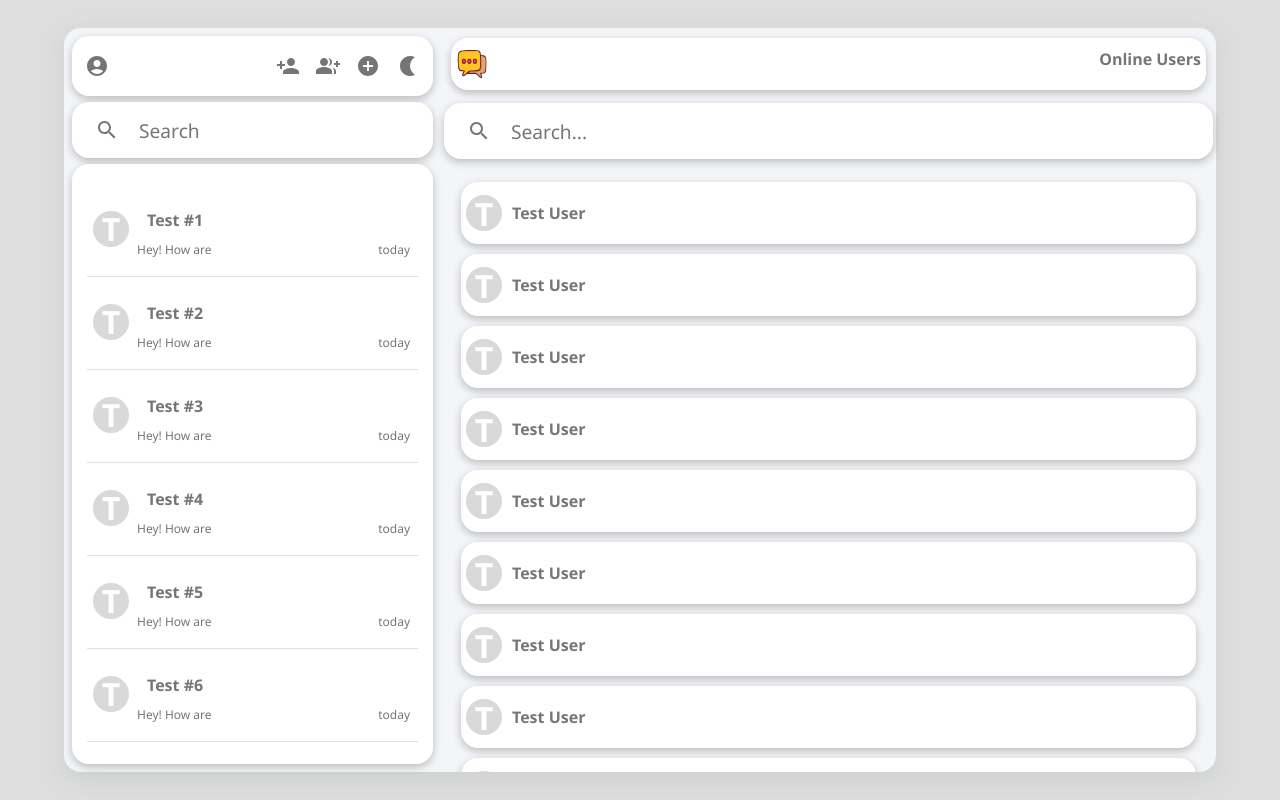
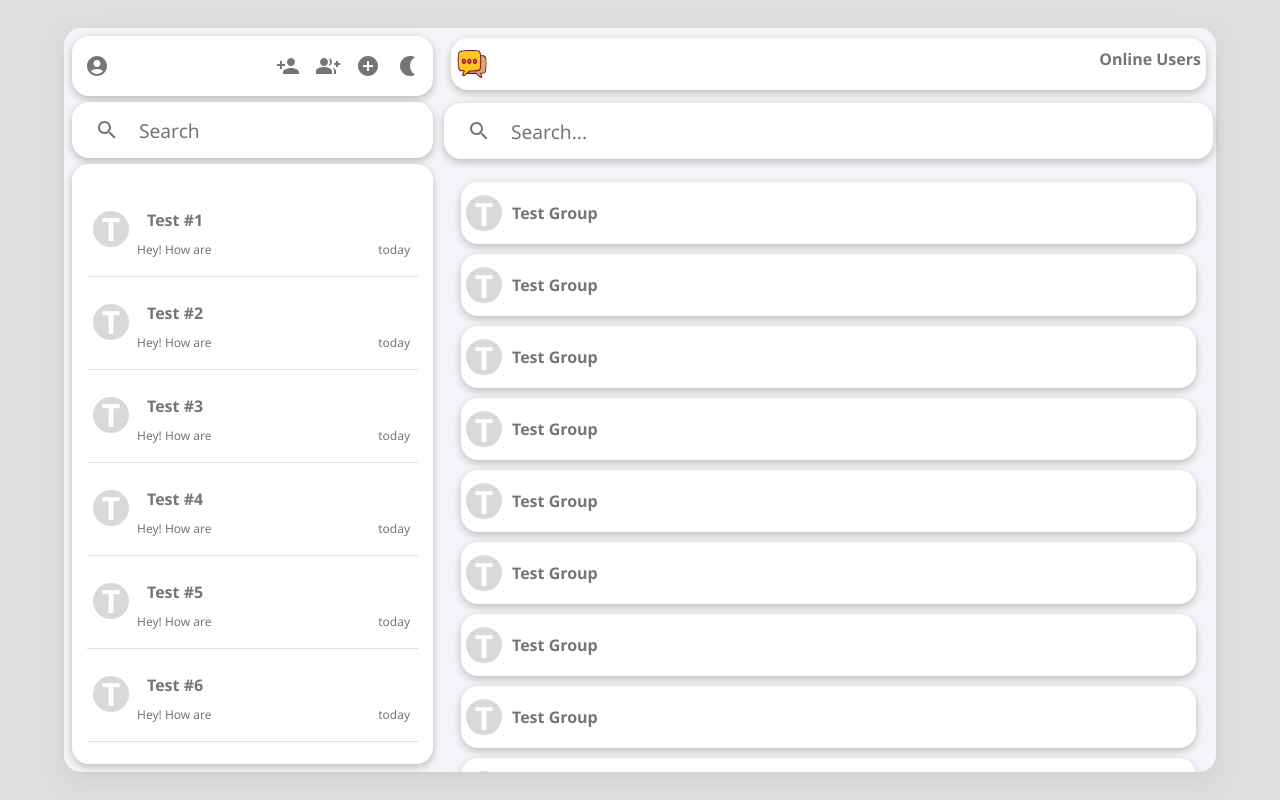
Before and after one commit to oluoko/Chat-astrophic-v2, a React (Vite) app in the folder frontend/: page /app/groups in a window 1280 px wide. Built offline with nearby package versions, Linux system fonts and the light colour scheme; the HTML template or start-up script is replaced by a standard one.

Commit message:
Chat-astrophic version 2.0.0

```diff
--- a/frontend/src/App.jsx
+++ b/frontend/src/App.jsx
@@ -1,12 +1,27 @@
+import { Route, Routes } from "react-router-dom";
 import "./App.css";
 import Login from "./components/Login";
 import MainContainer from "./components/MainContainer";
+import Welcome from "./components/Welcome";
+import ChatArea from "./components/ChatArea";
+import Users from "./components/Users";
+import Groups from "./components/Groups";
+import CreateGroup from "./components/CreateGroup";
 
 function App() {
   return (
     <>
       <div className="App">
-        <MainContainer />
+        <Routes>
+          <Route path="/" element={<Login />} />
+          <Route path="app" element={<MainContainer />}>
+            <Route path="welcome" element={<Welcome />}></Route>
+            <Route path="chat" element={<ChatArea />}></Route>
+            <Route path="users" element={<Users />}></Route>
+            <Route path="groups" element={<Groups />}></Route>
+            <Route path="create-groups" element={<CreateGroup />}></Route>
+          </Route>
+        </Routes>
         {/* <Login /> */}
       </div>
     </>
--- a/frontend/src/components/ChatArea.jsx
+++ b/frontend/src/components/ChatArea.jsx
@@ -1,12 +1,35 @@
 import "./myStyles.css";
-import React from "react";
+import React, { useState } from "react";
 import DeleteIcon from "@mui/icons-material/Delete";
 import SendIcon from "@mui/icons-material/Send";
 import { IconButton } from "@mui/material";
 import MessageOthers from "./MessageOthers";
 import MessageSelf from "./MessageSelf";
 
-const ChatArea = ({ props }) => {
+const ChatArea = () => {
+  const [chatData, setChatData] = useState([
+    {
+      name: "Test #1",
+      lastMessage: "Hey! How are",
+      timeStamp: "today",
+    },
+    {
+      name: "Test #2",
+      lastMessage: "Hey! How are",
+      timeStamp: "today",
+    },
+    {
+      name: "Test #3",
+      lastMessage: "Hey! How are",
+      timeStamp: "today",
+    },
+    {
+      name: "Test #4",
+      lastMessage: "Hey! How are",
+      timeStamp: "today",
+    },
+  ]);
+  var props = chatData[0];
   return (
     <div className="chatarea-container ">
       <div className="chatarea-header">
--- /dev/null
+++ b/frontend/src/components/Groups.jsx
@@ -0,0 +1,62 @@
+import React, { useState } from "react";
+import { IconButton } from "@mui/material";
+import SearchIcon from "@mui/icons-material/Search";
+import ConversationsItem from "./ConversationsItem";
+import logo from "../assets/logo.png";
+
+const Users_Groups = () => {
+  return (
+    <div className="list-container">
+      <div className="ug-header">
+        <img src={logo} alt="logo" style={{ height: "2rem", width: "2rem" }} />
+        <p className="ug-title">Online Users</p>
+      </div>
+      <div className="sb-search">
+        <IconButton>
+          <SearchIcon />
+        </IconButton>
+        <input type="text" placeholder="Search..." className="search-box" />
+      </div>
+      <div className="ug-list">
+        <div className="list-tem">
+          <p className="con-icon">T</p>
+          <p className="con-title">Test Group</p>
+        </div>
+        <div className="list-tem">
+          <p className="con-icon">T</p>
+          <p className="con-title">Test Group</p>
+        </div>
+        <div className="list-tem">
+          <p className="con-icon">T</p>
+          <p className="con-title">Test Group</p>
+        </div>
+        <div className="list-tem">
+          <p className="con-icon">T</p>
+          <p className="con-title">Test Group</p>
+        </div>
+        <div className="list-tem">
+          <p className="con-icon">T</p>
+          <p className="con-title">Test Group</p>
+        </div>
+        <div className="list-tem">
+          <p className="con-icon">T</p>
+          <p className="con-title">Test Group</p>
+        </div>
+        <div className="list-tem">
+          <p className="con-icon">T</p>
+          <p className="con-title">Test Group</p>
+        </div>
+        <div className="list-tem">
+          <p className="con-icon">T</p>
+          <p className="con-title">Test Group</p>
+        </div>
+        <div className="list-tem">
+          <p className="con-icon">T</p>
+          <p className="con-title">Test Group</p>
+        </div>
+      </div>
+    </div>
+  );
+};
+
+export default Users_Groups;
--- a/frontend/src/components/MainContainer.jsx
+++ b/frontend/src/components/MainContainer.jsx
@@ -4,39 +4,14 @@ import Sidebar from "./Sidebar";
 import ChatArea from "./ChatArea";
 import Welcome from "./Welcome";
 import CreateGroup from "./CreateGroup";
-import Users_Groups from "./Users_Groups";
+import Users_Groups from "./Groups";
+import { Outlet } from "react-router-dom";
 
 const MainContainer = () => {
-  const [chatData, setChatData] = useState([
-    {
-      name: "Test #1",
-      lastMessage: "Hey! How are",
-      timeStamp: "today",
-    },
-    {
-      name: "Test #2",
-      lastMessage: "Hey! How are",
-      timeStamp: "today",
-    },
-    {
-      name: "Test #3",
-      lastMessage: "Hey! How are",
-      timeStamp: "today",
-    },
-    {
-      name: "Test #4",
-      lastMessage: "Hey! How are",
-      timeStamp: "today",
-    },
-  ]);
   return (
     <div className="main-container">
       <Sidebar />
-
-      <Users_Groups />
-      {/* <ChatArea props={chatData[1]} /> */}
-      {/* <CreateGroup /> */}
-      {/* <Welcome /> */}
+      <Outlet />
     </div>
   );
 };
```
Also changed, not shown: frontend/src/components/Users.jsx (renamed from frontend/src/components/Users_Groups.jsx).
